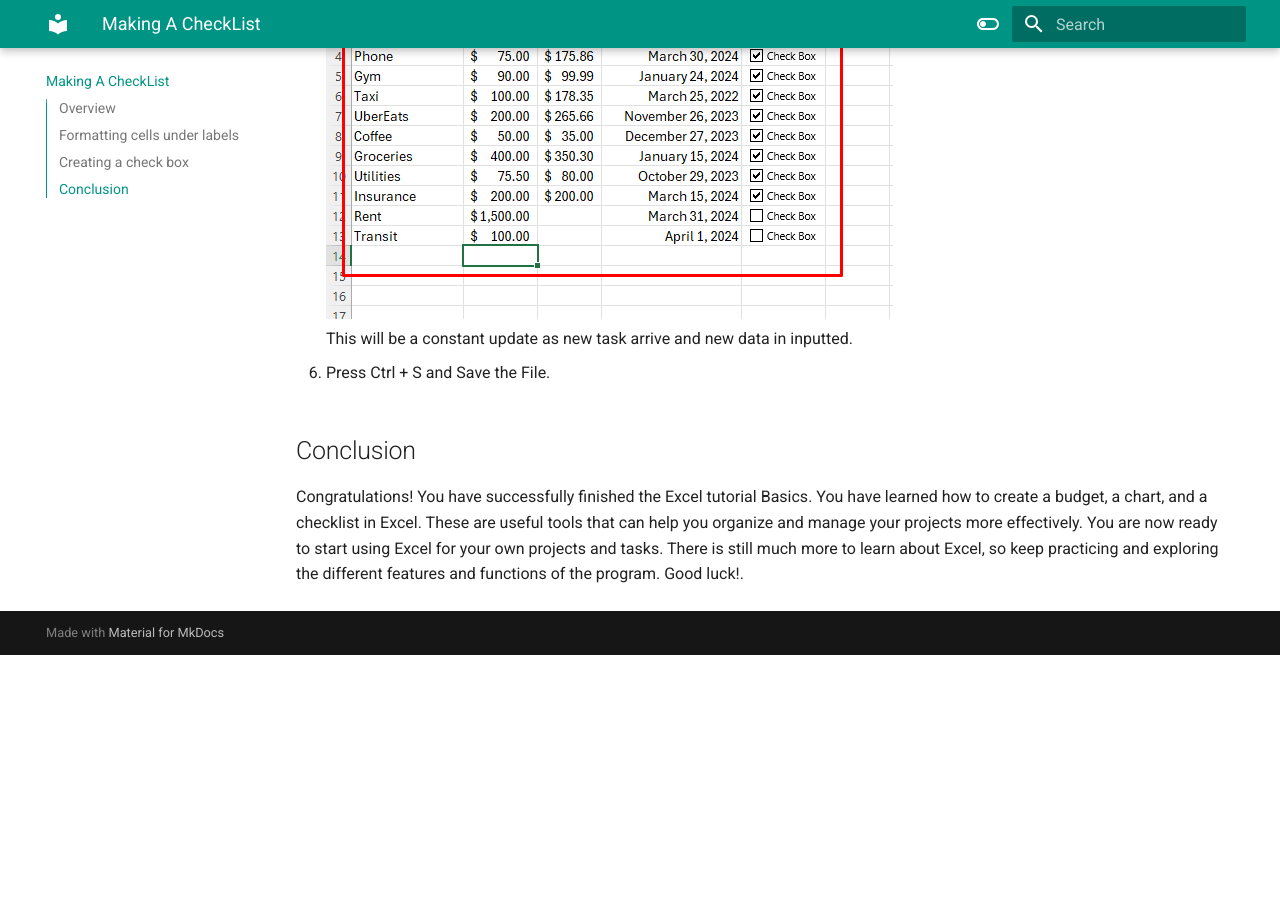
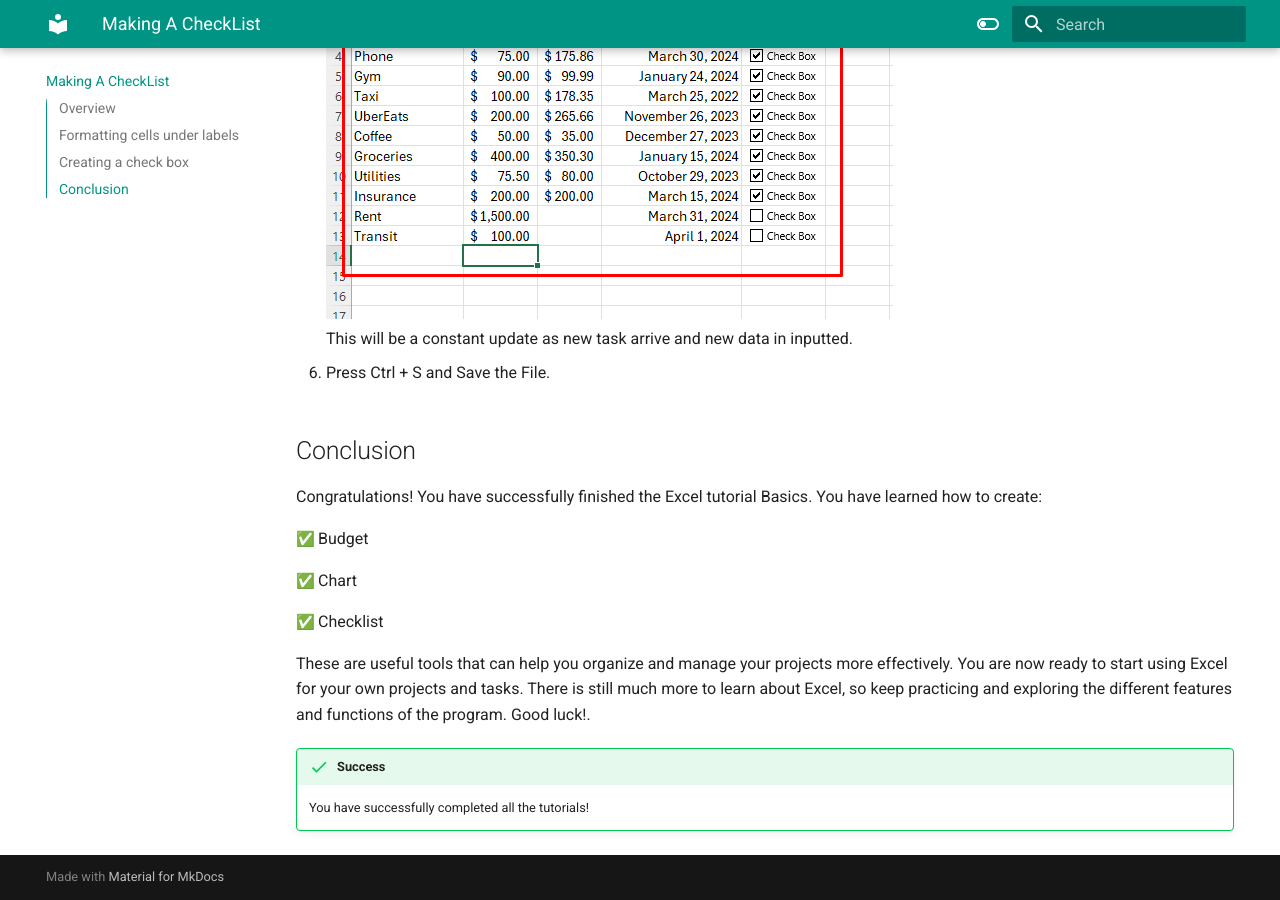
Before and after one commit to Hmute/ExcelUserDoc, an MkDocs documentation site: the page built from docs/Task3.md, in a window 1280 px wide and 900 px high, scrolled down 11038 px. Built offline with MkDocs 1.6.1 and Material for MkDocs 9.7.7, drawn with Linux system fonts in a browser that asks for light colours; emoji names are drawn with the system emoji font; before the commit the page ends 11693 px from its top, so only the background shows below that.

Commit message:
Clean up task 3

```diff
--- a/docs/Task3.md
+++ b/docs/Task3.md
@@ -88,4 +88,18 @@ This will be a constant update as new task arrive and new data in inputted.
 
 ## Conclusion
 
-Congratulations! You have successfully finished the Excel tutorial Basics. You have learned how to create a budget, a chart, and a checklist in Excel. These are useful tools that can help you organize and manage your projects more effectively. You are now ready to start using Excel for your own projects and tasks. There is still much more to learn about Excel, so keep practicing and exploring the different features and functions of the program. Good luck!.
+Congratulations! You have successfully finished the Excel tutorial Basics. You have learned how to create:
+
+ :white_check_mark: Budget
+
+ :white_check_mark: Chart
+
+ :white_check_mark: Checklist
+
+
+These are useful tools that can help you organize and manage your projects more effectively. You are now ready to start using Excel for your own projects and tasks. There is still much more to learn about Excel, so keep practicing and exploring the different features and functions of the program. Good luck!.
+
+
+
+!!! success "Success"
+    You have successfully completed all the tutorials!
```
